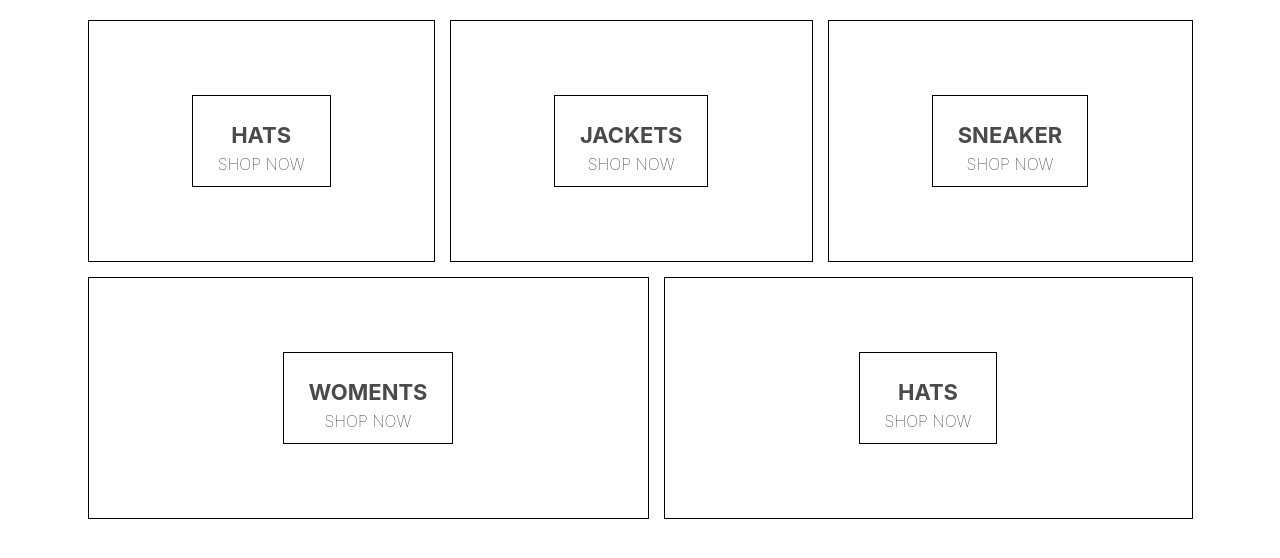
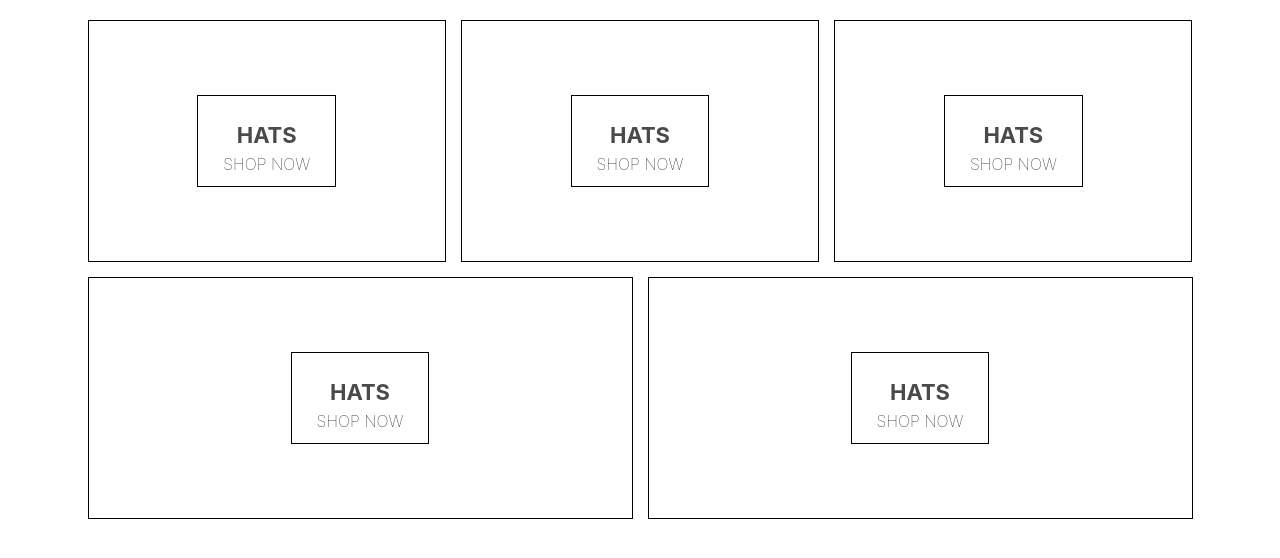
Before and after one commit to Nguyenthaiduc/Hats-shop, a React (Vite) app: page / in a window 1280 px wide. Shown: the top 558 px of the page. Built offline with nearby package versions, Linux system fonts and the light colour scheme.

Commit message:
add components directory menuItem

```diff
--- /dev/null
+++ b/src/components/Directory/Directory.tsx
@@ -0,0 +1,56 @@
+import React, { useState } from 'react'
+import MenuItem from '../MenuItem/MenuItem'
+import './directory.scss'
+
+const dataSections = [
+    {
+        title: 'hats',
+        imageUrl: 'https://i.ibb.co/cvpntL1/hats.png',
+        id: 1,
+        linkUrl: 'shop/hats'
+    },
+    {
+        title: 'jackets',
+        imageUrl: 'https://i.ibb.co/px2tCc3/jackets.png',
+        id: 2,
+        linkUrl: 'shop/jackets'
+    },
+    {
+        title: 'sneakers',
+        imageUrl: 'https://i.ibb.co/0jqHpnp/sneakers.png',
+        id: 3,
+        linkUrl: 'shop/sneakers'
+    },
+    {
+        title: 'womens',
+        imageUrl: 'https://i.ibb.co/GCCdy8t/womens.png',
+        size: 'large',
+        id: 4,
+        linkUrl: 'shop/womens'
+    },
+    {
+        title: 'mens',
+        imageUrl: 'https://i.ibb.co/R70vBrQ/men.png',
+        size: 'large',
+        id: 5,
+        linkUrl: 'shop/mens'
+    }
+];
+
+
+const Directory: React.FC = () => {
+    const [sections, setSections] = useState(dataSections)
+    return (
+        <div className="directory-menu">
+            {sections.map(section=>(
+                <MenuItem
+                key={section.id}
+                title = {section.title}
+                imageUrl = {section.imageUrl}
+                />
+            ))}
+        </div>
+    )
+}
+
+export default Directory
--- /dev/null
+++ b/src/components/Directory/directory.scss
@@ -0,0 +1,6 @@
+.directory-menu {
+    width: 100%;
+    display: flex;
+    flex-wrap: wrap;
+    justify-content: space-between;
+  }
--- /dev/null
+++ b/src/components/MenuItem/MenuItem.tsx
@@ -0,0 +1,22 @@
+import React from 'react'
+import './menu-item.scss'
+
+interface Props {
+    title : string
+    imageUrl:string
+}
+
+const MenuItem : React.FC<Props> = ({title,imageUrl}) => {
+  return (
+
+         <div className="menu-item">
+          <div className="content">
+            <h1 className="title">HATS</h1>
+            <span className="subtitle">SHOP NOW</span>
+          </div>
+        </div>
+
+  )
+}
+
+export default MenuItem
--- /dev/null
+++ b/src/components/MenuItem/menu-item.scss
@@ -0,0 +1,40 @@
+.menu-item {
+    min-width: 30%;
+    height: 240px;
+    flex: 1 1 auto;
+    display: flex;
+    align-items: center;
+    justify-content: center;
+    border: 1px solid black;
+    margin: 0 7.5px 15px;
+
+    &:first-child {
+      margin-right: 7.5px;
+    }
+
+    &:last-child {
+      margin-left: 7.5px;
+    }
+
+    .content {
+      height: 90px;
+      padding: 0 25px;
+      display: flex;
+      flex-direction: column;
+      align-items: center;
+      justify-content: center;
+      border: 1px solid black;
+
+      .title {
+        font-weight: bold;
+        margin-bottom: 6px;
+        font-size: 22px;
+        color: #4a4a4a;
+      }
+
+      .subtitle {
+        font-weight: lighter;
+        font-size: 16px;
+      }
+    }
+  }
--- a/src/pages/HomePage/HomePage.tsx
+++ b/src/pages/HomePage/HomePage.tsx
@@ -1,40 +1,10 @@
 import React from 'react'
+import Directory from '../../components/Directory/Directory'
 import './homepage.scss'
 const HomePage: React.FC = () => {
   return (
     <div className="homepage">
-      <div className="directory-menu">
-        <div className="menu-item">
-          <div className="content">
-            <h1 className="title">HATS</h1>
-            <span className="subtitle">SHOP NOW</span>
-          </div>
-        </div>
-        <div className="menu-item">
-          <div className="content">
-            <h1 className="title">JACKETS</h1>
-            <span className="subtitle">SHOP NOW</span>
-          </div>
-        </div>
-        <div className="menu-item">
-          <div className="content">
-            <h1 className="title">SNEAKER</h1>
-            <span className="subtitle">SHOP NOW</span>
-          </div>
-        </div>
-        <div className="menu-item">
-          <div className="content">
-            <h1 className="title">WOMENTS</h1>
-            <span className="subtitle">SHOP NOW</span>
-          </div>
-        </div>
-        <div className="menu-item">
-          <div className="content">
-            <h1 className="title">HATS</h1>
-            <span className="subtitle">SHOP NOW</span>
-          </div>
-        </div>
-      </div>
+      <Directory />
     </div>
   )
 }
```
